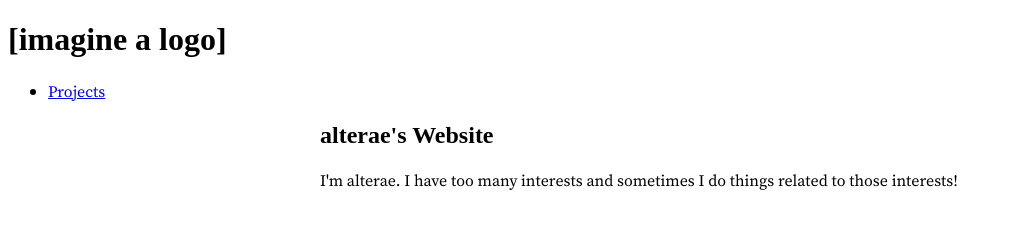
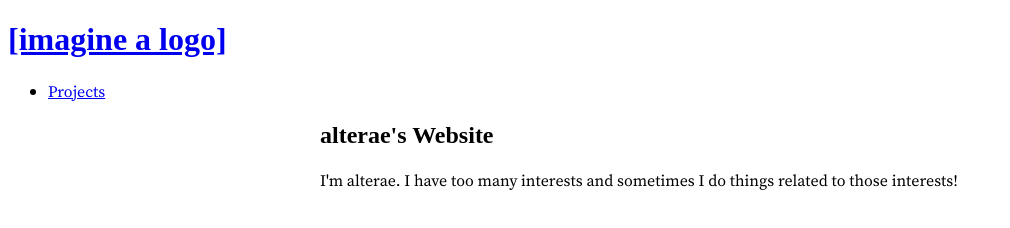
Before and after one commit to Alterae/Alterae.github.io, a plain HTML site: page index.html in a window 1280 px wide. Shown: the whole page, without its empty margins (0-1010 px from the left). Drawn offline with Linux system fonts and the light colour scheme; a web font is replaced by a local one.

Commit message:
Improve navigation
Added a link back to the site root.

```diff
--- a/index.html
+++ b/index.html
@@ -9,7 +9,7 @@
   </head>
   <body>
     <header>
-      <h1>[imagine a logo]</h1>
+      <a href="/"><h1>[imagine a logo]</h1></a>
       <nav>
         <ul>
           <li><a href="/projects">Projects</a></li>
```
